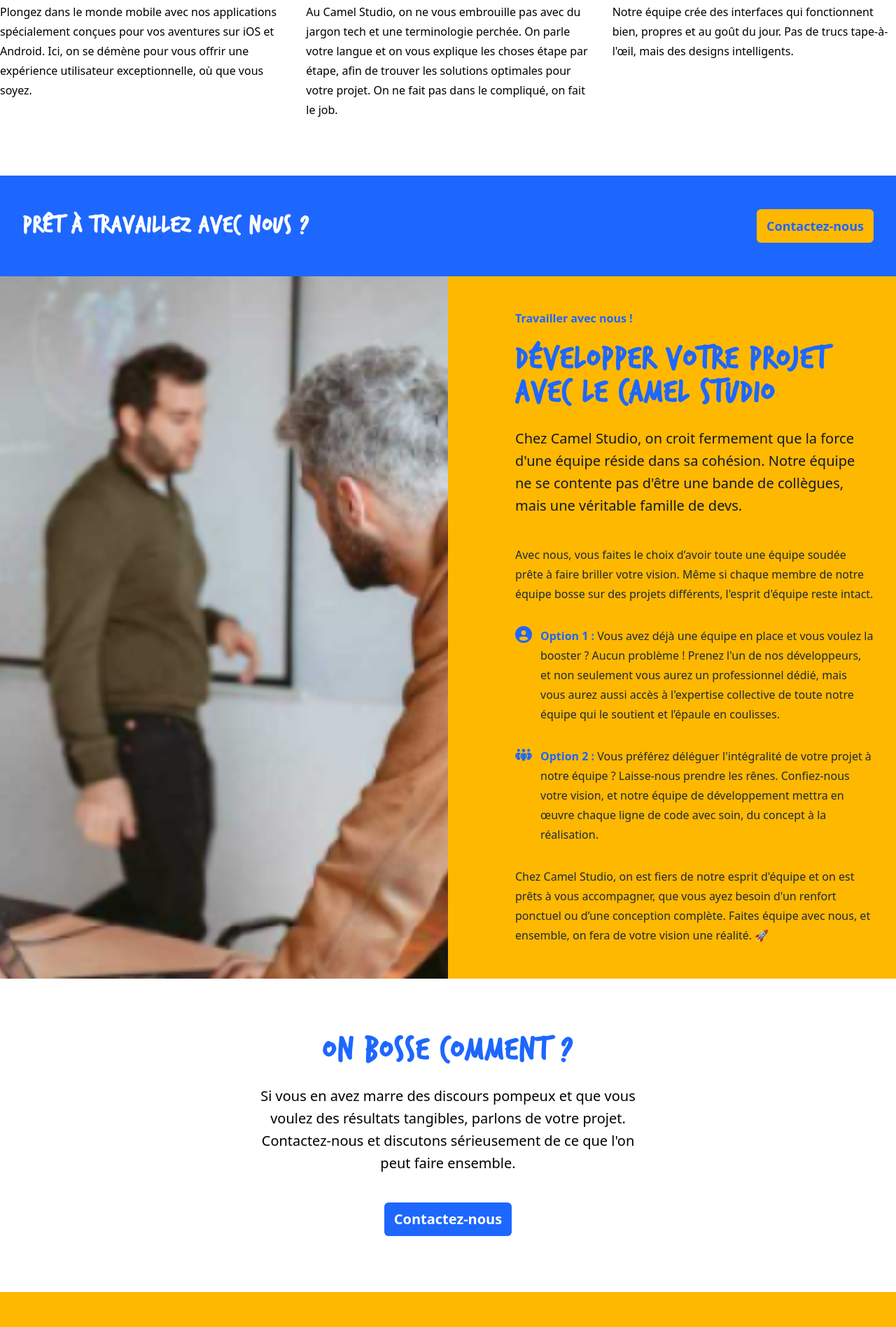
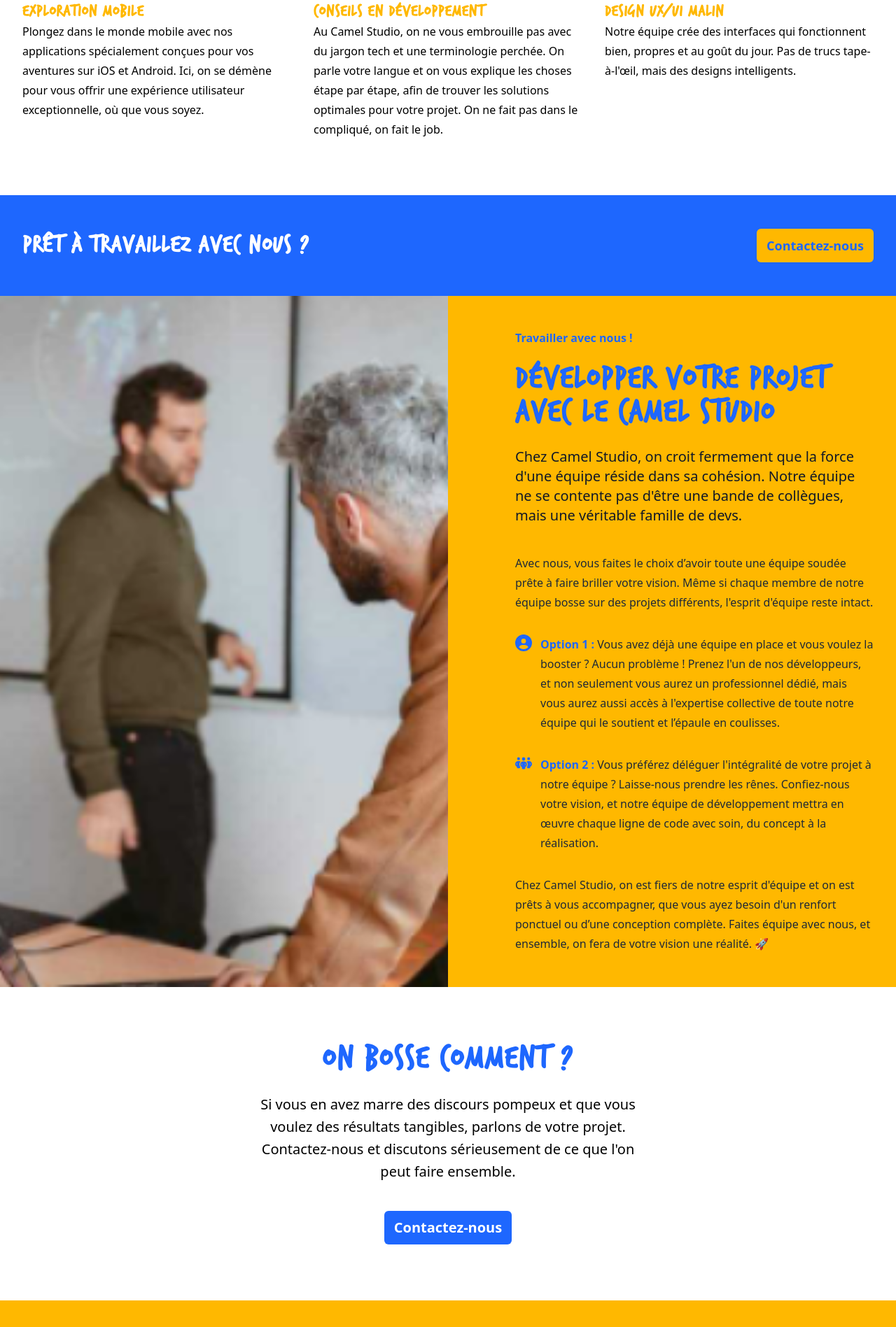
Before and after one commit to JeanneGrenet/landing-page-cs, a Next.js app: page / in a window 1280 px wide. Shown: the part 1656-3553 px from the top of the page at 70% size. Built offline with nearby package versions, Linux system fonts and the light colour scheme.

Commit message:
align service section and add hml semantinc on cta and project section

```diff
--- a/src/components/CtaSection.tsx
+++ b/src/components/CtaSection.tsx
@@ -1,19 +1,16 @@
 export default function CtaSection(props: { label: string }) {
   return (
-    <div className="bg-primary">
-      <div className="mx-auto max-w-7xl sm:py-12 lg:flex lg:items-center lg:justify-between lg:px-8">
+    <main className="bg-primary">
+      <article className="mx-auto max-w-7xl sm:py-12 lg:flex lg:items-center lg:justify-between lg:px-8">
         <h2 className="text-3xl font-bold tracking-wider font-TrashHand text-white sm:text-4xl">
           {props.label}
         </h2>
-        <div className="mt-10 flex items-center gap-x-6 lg:mt-0 lg:flex-shrink-0">
-          <a
-            href="#"
-            className="rounded-md bg-secondary px-3.5 py-2.5 text-lg font-semibold text-primary"
-          >
+        <section className="mt-10 flex items-center gap-x-6 lg:mt-0 lg:flex-shrink-0">
+          <button className="rounded-md bg-secondary px-3.5 py-2.5 text-lg font-semibold text-primary">
             Contactez-nous
-          </a>
-        </div>
-      </div>
-    </div>
+          </button>
+        </section>
+      </article>
+    </main>
   );
 }
--- a/src/components/projects.tsx
+++ b/src/components/projects.tsx
@@ -6,32 +6,30 @@ import Icon from "next/image";
 
 export default function ProjectsSection() {
   return (
-    <div className="relative bg-secondary" id="work">
-      <div className="mx-auto max-w-7xl lg:flex lg:justify-between lg:px-8 xl:justify-end">
-        <div className="lg:flex lg:w-1/2 lg:shrink lg:grow-0 xl:absolute xl:inset-y-0 xl:right-1/2 xl:w-1/2">
-          <div className="relative h-80 lg:-ml-8 lg:h-auto lg:w-full lg:grow xl:ml-0">
-            <Image
-              className="absolute inset-0 h-full w-full bg-gray-50 object-cover"
-              src={teamPic}
-              alt=""
-            />
-          </div>
-        </div>
-        <div className="px-6 lg:contents">
-          <div className="mx-auto max-w-2xl pb-12 pt-16 sm:pb-12 sm:pt-12 lg:ml-8 lg:mr-0 lg:w-full lg:max-w-lg lg:flex-none lg:pt-12 xl:w-1/2">
-            <p className="text-base font-semibold mb-6 text-primary">
+    <main className="relative bg-secondary " id="work">
+      <article className="mx-auto max-w-7xl lg:flex lg:justify-between lg:px-8 xl:justify-end">
+        <figure className="relative h-80 lg:-ml-8 lg:h-auto lg:w-full xl:ml-0 lg:flex lg:shrink lg:grow-0 xl:absolute xl:inset-y-0 xl:right-1/2 xl:w-1/2">
+          <Image
+            className="absolute inset-0 h-full w-full bg-gray-50 object-cover"
+            src={teamPic}
+            alt="Certains membres de la team de Camel Studio"
+          />
+        </figure>
+        <section className="px-6 lg:contents">
+          <div className="mx-auto max-w-2xl pb-12 pt-16 sm:pb-12 sm:pt-12 lg:ml-8 lg:mr-0 lg:w-full lg:max-w-lg lg:pt-12 xl:w-1/2">
+            <p className="font-semibold mb-6 text-primary">
               Travailler avec nous !
             </p>
-            <h1 className="mt-2 text-3xl font-bold tracking-wider text-primary font-TrashHand sm:text-5xl">
+            <h2 className="mt-2 text-3xl font-bold tracking-wider text-primary font-TrashHand sm:text-5xl">
               Développer votre projet avec le Camel Studio
-            </h1>
-            <p className="mt-6 text-xl leading-8 text-gray-900">
+            </h2>
+            <p className="mt-6 text-xl text-gray-900">
               Chez Camel Studio, on croit fermement que la force d&apos;une
               équipe réside dans sa cohésion. Notre équipe ne se contente pas
               d&apos;être une bande de collègues, mais une véritable famille de
               devs.
             </p>
-            <div className="mt-10 max-w-xl text-base leading-7 text-gray-800 lg:max-w-none">
+            <section className="mt-10 max-w-xl text-base leading-7 text-gray-800 lg:max-w-none">
               <p>
                 Avec nous, vous faites le choix d’avoir toute une équipe soudée
                 prête à faire briller votre vision. Même si chaque membre de
@@ -44,9 +42,9 @@ export default function ProjectsSection() {
                     src={peopleIcon}
                     className="h-6 w-6"
                     aria-hidden="true"
-                    alt=""
+                    alt="icone qui représente une personne"
                   />
-                  <span>
+                  <p>
                     <strong className="font-semibold text-primary">
                       Option 1 :{" "}
                     </strong>
@@ -55,16 +53,16 @@ export default function ProjectsSection() {
                     non seulement vous aurez un professionnel dédié, mais vous
                     aurez aussi accès à l&apos;expertise collective de toute
                     notre équipe qui le soutient et l’épaule en coulisses.
-                  </span>
+                  </p>
                 </li>
                 <li className="flex gap-x-3">
                   <Icon
                     src={teamIcon}
                     className="h-6 w-6"
                     aria-hidden="true"
-                    alt=""
+                    alt="Icone qui représente une team"
                   />
-                  <span>
+                  <p>
                     <strong className="font-semibold text-primary">
                       Option 2 :{" "}
                     </strong>
@@ -73,7 +71,7 @@ export default function ProjectsSection() {
                     votre vision, et notre équipe de développement mettra en
                     œuvre chaque ligne de code avec soin, du concept à la
                     réalisation.
-                  </span>
+                  </p>
                 </li>
               </ul>
               <p className="mt-8">
@@ -82,10 +80,10 @@ export default function ProjectsSection() {
                 renfort ponctuel ou d’une conception complète. Faites équipe
                 avec nous, et ensemble, on fera de votre vision une réalité. 🚀
               </p>
-            </div>
+            </section>
           </div>
-        </div>
-      </div>
-    </div>
+        </section>
+      </article>
+    </main>
   );
 }
--- a/src/components/services.tsx
+++ b/src/components/services.tsx
@@ -55,7 +55,7 @@ const features = [
 export default function ServicesSection() {
   return (
     <main className="bg-white py-20" id="services">
-      <article className="mx-auto max-w-7xl">
+      <article className="mx-auto max-w-7xl px-8">
         <section className="mx-auto max-w-2xl lg:mx-0">
           <p className="font-semibold text-primary mb-6">Nos prestations</p>
           <h2 className="mt-2 text-3xl font-bold tracking-wider font-TrashHand text-primary sm:text-5xl">
--- a/src/components/working.tsx
+++ b/src/components/working.tsx
@@ -1,8 +1,6 @@
 export default function WorkingSection() {
   return (
-    <div className="bg-white">
-      <div className="px-6 py-12 sm:px-6 sm:py-20 lg:px-8">
-        <div className="mx-auto max-w-2xl text-center">
+    <main className="bg-white mx-auto text-center py-12 sm:py-20">
       <h2 className="text-3xl font-bold tracking-wider font-TrashHand text-primary sm:text-5xl">
         On bosse comment ?
       </h2>
@@ -11,16 +9,9 @@ export default function WorkingSection() {
         résultats tangibles, parlons de votre projet. Contactez-nous et
         discutons sérieusement de ce que l&apos;on peut faire ensemble.
       </p>
-          <div className="mt-10 flex items-center justify-center gap-x-6">
-            <a
-              href="#"
-              className="rounded-md bg-primary px-3.5 py-2.5 text-xl font-semibold text-white"
-            >
+      <button className="rounded-md bg-primary px-3.5 py-2.5 text-xl font-semibold text-white mt-10">
         Contactez-nous
-            </a>
-          </div>
-        </div>
-      </div>
-    </div>
+      </button>
+    </main>
   );
 }
```
Lines whose indentation alone changed are shown as unchanged.
